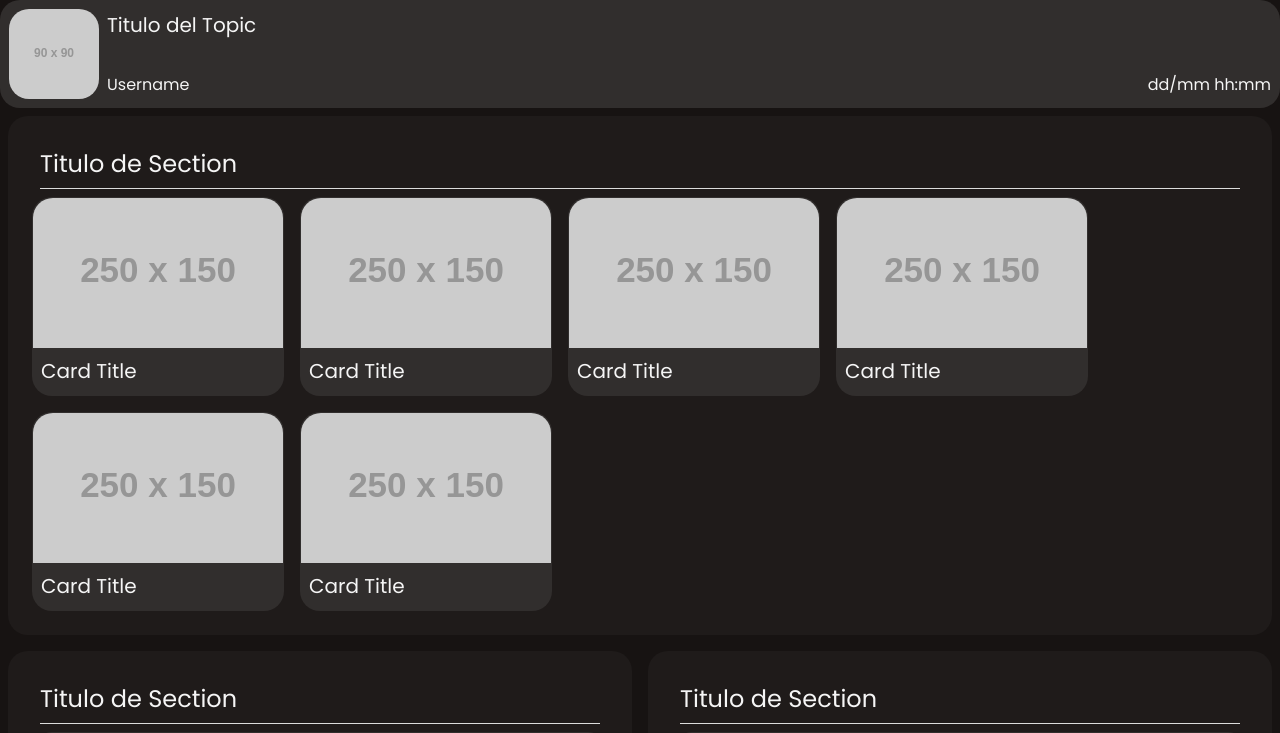
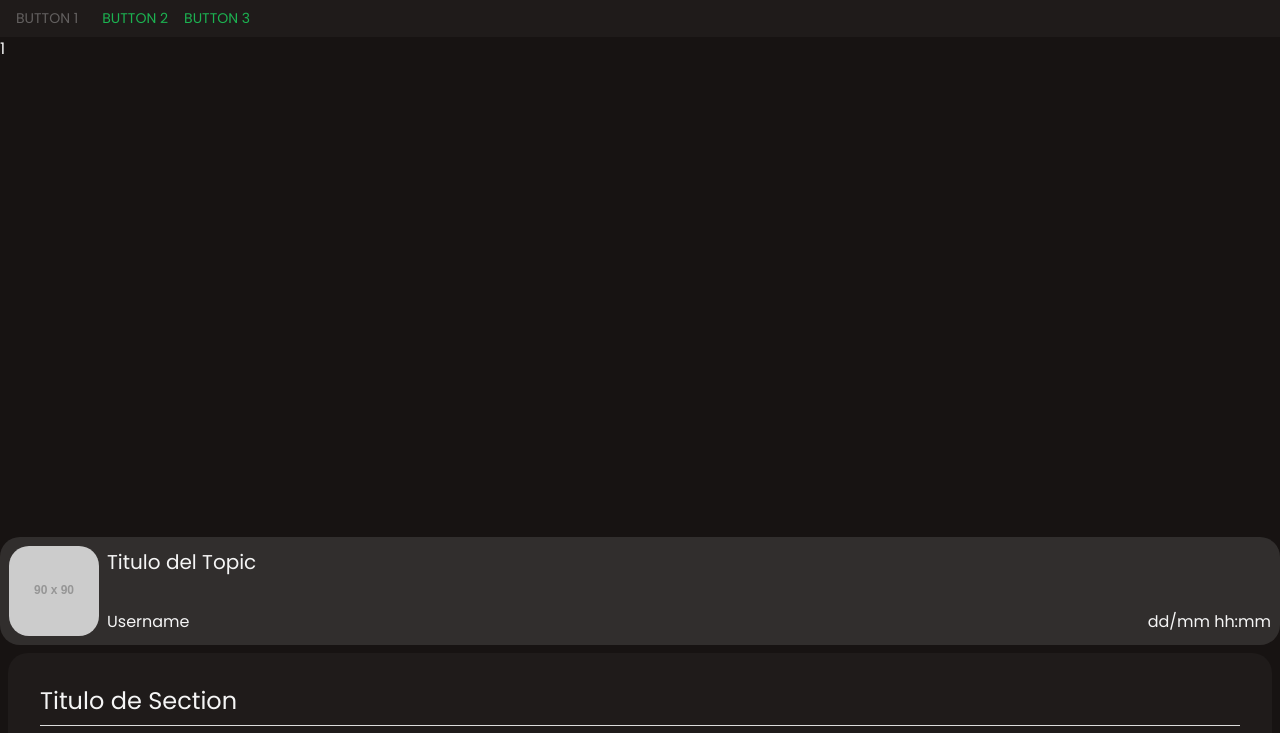
Before and after one commit to HiUlisesOk/roleplay, a React (Vite) app: page /playground in a window 1280 px wide. Shown: the top 733 px of the page. Built offline with nearby package versions, Linux system fonts and the light colour scheme; no server answers.

Commit message:
TablonConPestañas creado

```diff
--- a/src/Pages/Playground.jsx
+++ b/src/Pages/Playground.jsx
@@ -2,12 +2,13 @@ import { Box } from "@mui/material"
 import CardSmall from "../components/CardSmall.jsx"
 import SimpleCard from "../components/SimpleCard.jsx"
 import Section from "../components/Section.jsx"
+import TablonConPestañas from "../components/TablonConPestañas.jsx"
 
 export default function Playground () {
     return(
         <>
+            <TablonConPestañas></TablonConPestañas>
             <CardSmall />
-
             <Box sx={{display: 'flex'}}>
                 <Section>
                     <SimpleCard />
--- /dev/null
+++ b/src/components/TablonConPestañas.jsx
@@ -0,0 +1,60 @@
+import { Box, Button } from "@mui/material";
+import { useTheme } from '@mui/material/styles';
+import { useState } from 'react';
+
+export default function TablonConPestañas() {
+    const [buttons,setButtons] = useState([
+        {
+            text: 'Button 1',
+            variant: 'disabled',
+            content: '1'
+        },
+        {
+            text: 'Button 2',
+            variant: 'text',
+            content: '2'
+        },
+        {
+            text: 'Button 3',
+            variant: 'text',
+            content: '3'
+        },
+    ])
+
+    const handleButton = (i) => {
+        setButtons(
+        buttons.map(
+            (item,index)=>(
+        index == i
+        ? {text: item.text, variant: 'disabled', content: item.content}
+        : {text: item.text, variant: 'text', content: item.content}
+        )
+        )
+        )}
+
+    const theme = useTheme();
+    return(
+        <>
+        <Box sx={{
+            backgroundColor: theme.palette.primary.main,
+        }}>
+            {
+                buttons.map((item,index)=>(
+                    <Button key={item.text + index} variant={item.variant} color="secondary" onClick={()=>{handleButton(index)}}>{item.text}</Button>
+                ))
+            }
+        </Box>
+        <Box sx={{
+            height : 500,
+         }}>
+            {
+                buttons.map(
+                    (item)=>(
+                        item.variant === 'disabled' && item.content
+                    )
+                )
+            }
+        </Box>
+        </>
+    )
+}
```
